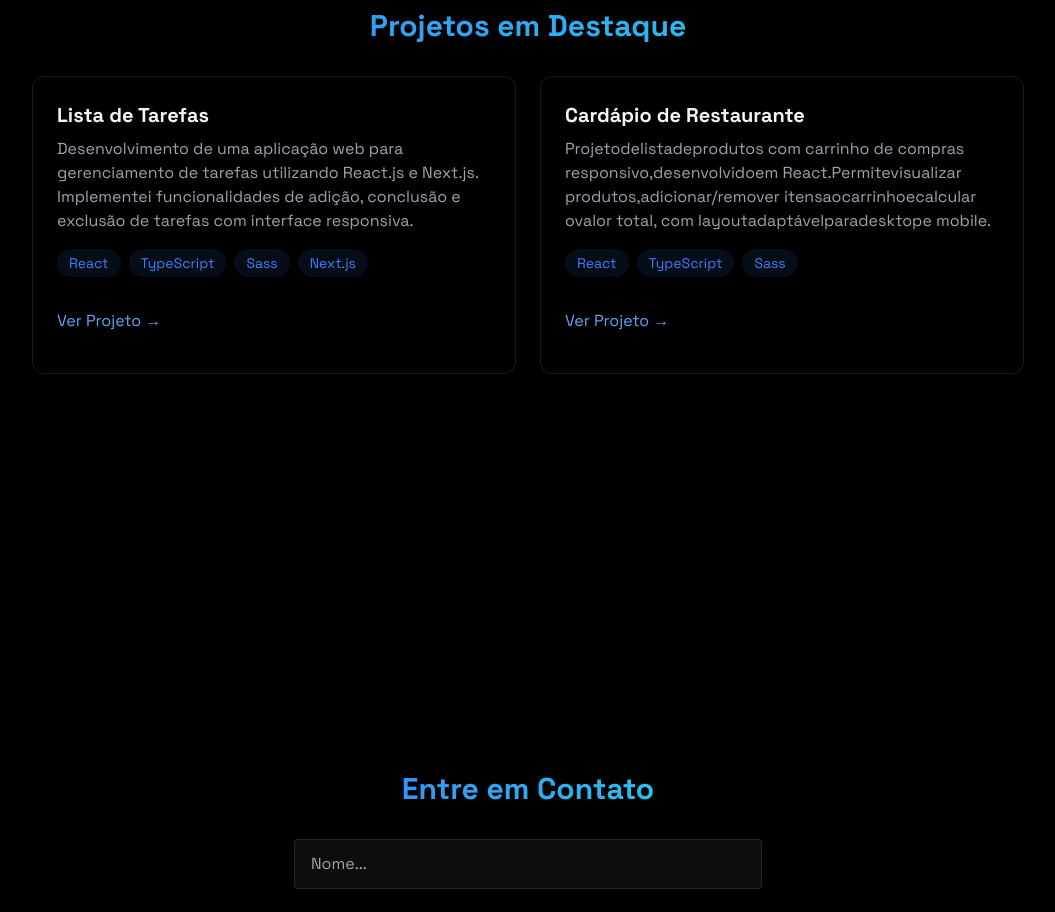
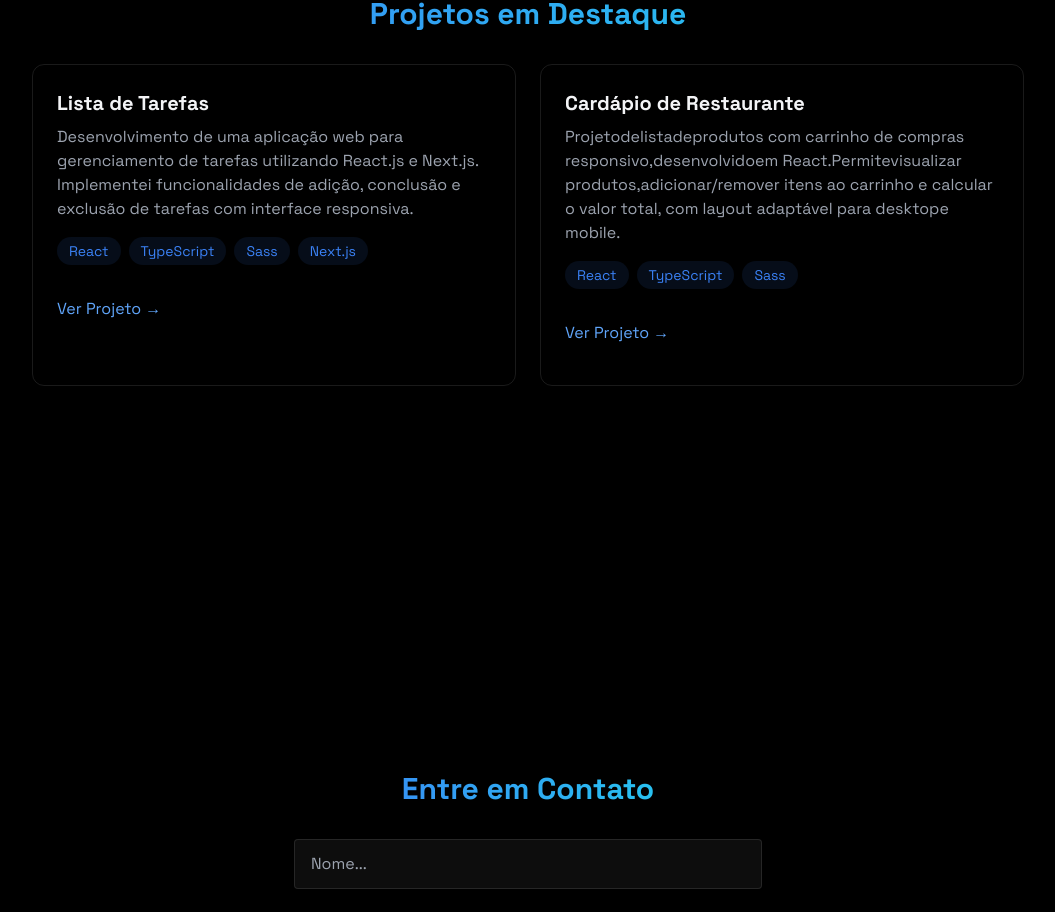
Before and after one commit to joritodev/portfolio-atual, a React (Vite) app: page / in a window 1280 px wide. Shown: the part 1997-2909 px from the top of the page, without its empty margins (112-1167 px from the left). Built offline with nearby package versions, Linux system fonts and the light colour scheme.

Commit message:
update texto

```diff
--- a/src/components/sections/Projects.jsx
+++ b/src/components/sections/Projects.jsx
@@ -10,7 +10,7 @@ export const Projects = () => {
       todoDesc: "Desenvolvimento de uma aplicação web para gerenciamento de tarefas utilizando React.js e Next.js. Implementei funcionalidades de adição, conclusão e exclusão de tarefas com interface responsiva.",
       view: "Ver Projeto →",
       cardapio: "Cardápio de Restaurante",
-      cardapioDesc: "Projetodelistadeprodutos com carrinho de compras responsivo,desenvolvidoem React.Permitevisualizar produtos,adicionar/remover itensaocarrinhoecalcular ovalor total, com layoutadaptávelparadesktope mobile.",
+      cardapioDesc: "Projetodelistadeprodutos com carrinho de compras responsivo,desenvolvidoem React.Permitevisualizar produtos,adicionar/remover itens ao carrinho e calcular o valor total, com layout adaptável para desktope mobile.",
       //ecommerce: "Aplicação Web de E-Commerce",
       //ecommerceDesc: "E-commerce full-stack com UI moderna, integração de pagamentos segura e inventário personalizável.",
       //chat: "App de Chat em Tempo Real",
```
